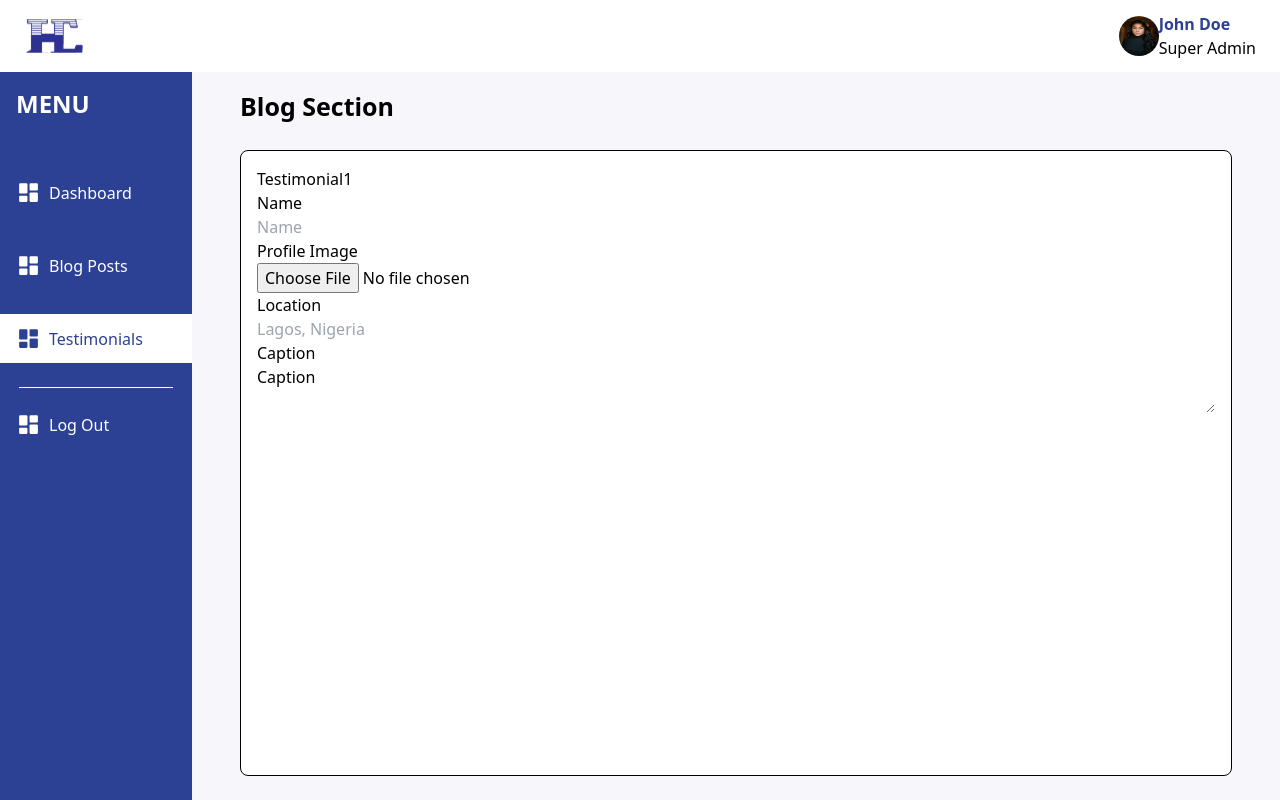
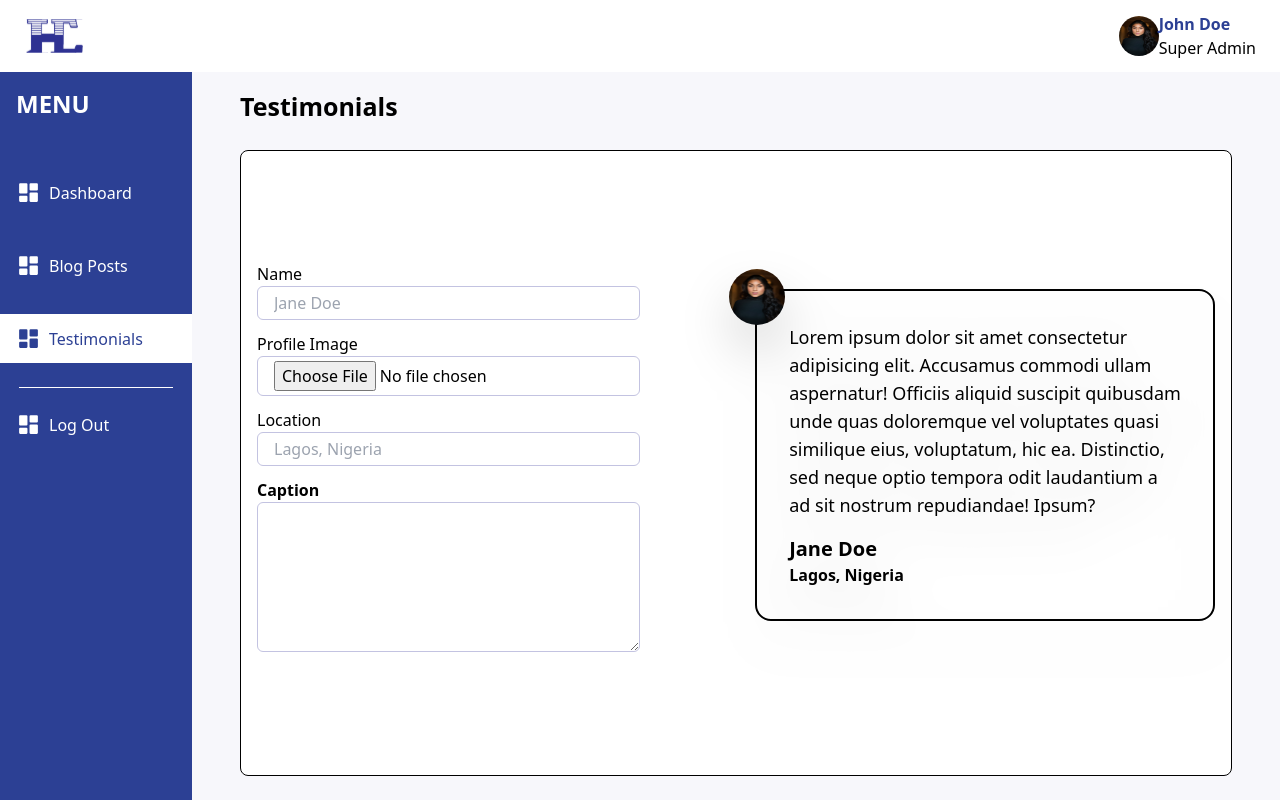
Before and after one commit to joshytheprogrammer/ochexagon_admin, a Next.js app: page /testimonials/1 in a window 1280 px wide. Built offline with nearby package versions, Linux system fonts and the light colour scheme.

Commit message:
Created the testimonials edit section

```diff
--- a/app/(panel)/testimonials/layout.jsx
+++ b/app/(panel)/testimonials/layout.jsx
@@ -1,7 +1,7 @@
 const TestimonialSectionLayout = ({ children }) => {
   return (
     <div className="h-full w-full flex flex-col">
-      <h1 className="font-bold text-[25px]">Blog Section</h1>
+      <h1 className="font-bold text-[25px]">Testimonials</h1>
 
       <div className="bg-white border w-full h-[85%] lg:h-[90%] rounded-lg mt-6 py-4 px-2 mo-sm:px-4 first-letter:self-center justify-self-center overflow-hidden">
         {children}
--- a/components/adminPanel/testimonials/TestimonialsEditComponent.jsx
+++ b/components/adminPanel/testimonials/TestimonialsEditComponent.jsx
@@ -1,28 +1,73 @@
-const TestimonialsEditComponent = ({ testimonialsData }) => {
+"use client";
+
+import Image from "next/image";
+import womanPicture from "@public/assets/woman.jpg";
+import { useForm } from "react-hook-form";
+
+const TestimonialsEditComponent = () => {
+  const { register, watch } = useForm();
+
+  const watchedValues = watch();
+
+  const requiredMsg = "This Field is required";
+
   return (
-    <div className="h-full">
-      <h1>Testimonial{testimonialsData.id}</h1>
-      <form action="">
+    <div className="h-full flex flex-row justify-between items-center">
+      <form action="" className="w-[40%]">
         <div className="input-container">
           <label htmlFor="">Name</label>
-          <input type="text" placeholder="Name" />
+          <input
+            type="text"
+            placeholder="Jane Doe"
+            {...register("name", { required: requiredMsg })}
+          />
         </div>
 
-        <div className="input-container-file">
+        <div className="input-container">
           <label htmlFor="">Profile Image</label>
-          <input type="file" accept="image*" />
+          <input
+            type="file"
+            accept="image*"
+            {...register("profileImg", { required: requiredMsg })}
+          />
         </div>
 
         <div className="input-container">
           <label htmlFor="">Location</label>
-          <input type="text" placeholder="Lagos, Nigeria" />
+          <input
+            type="text"
+            placeholder="Lagos, Nigeria"
+            {...register("location", { required: requiredMsg })}
+          />
         </div>
 
         <div className="input-container">
-          <label htmlFor="">Caption</label>
-          <textarea>Caption</textarea>
+          <label htmlFor="" className="font-bold">
+            Caption
+          </label>
+          <textarea
+            className="h-[150px]"
+            {...register("caption", { required: requiredMsg })}
+          ></textarea>
         </div>
       </form>
+
+      <div className="xl:p-8 xl:border-2 mb-8 lg:mb-4 drop-shadow-2xl rounded-2xl w-[48%] relative text-center xl:text-left h-fit">
+        <Image
+          src={watchedValues.profileImg && URL.createObjectURL(watchedValues.profileImg[0]) || womanPicture}
+          alt="Profile Picture"
+          width={60}
+          height={60}
+          className="absolute w-[60px] aspect-square -top-[24px] -left-[30px] border-2 rounded-full hidden xl:block"
+        />
+
+        <p className="max-w-full over lg:text-lg break-words">
+          {watchedValues.caption || "Lorem ipsum dolor sit amet consectetur adipisicing elit. Accusamus commodi ullam aspernatur! Officiis aliquid suscipit quibusdam unde quas doloremque vel voluptates quasi similique eius, voluptatum, hic ea. Distinctio, sed neque optio tempora odit laudantium a ad sit nostrum repudiandae! Ipsum?"}
+        </p>
+
+        <h3 className="text-xl font-bold mt-4">{"Jane Doe" || watchedValues.name}</h3>
+        <span className="font-semibold">{watchedValues.location || "Lagos, Nigeria"}</span>
+      </div>
     </div>
   );
 };
--- a/styles/globals.css
+++ b/styles/globals.css
@@ -58,14 +58,30 @@
   }
 
   .input-container {
+    @apply flex flex-col mb-3;
+  }
+
+  .input-container input {
+    @apply outline-none border-[1.5px] border-darkGray focus:border-[2px] focus:border-primary-color rounded-md px-4 py-1;
+  }
+
+  .input-container textarea {
+    @apply outline-none border-[1.5px] border-darkGray focus:border-[2px] focus:border-primary-color rounded-md px-4 py-1;
+  }
+
+  /* .input-container-file {
     @apply flex flex-col;
   }
 
-  .input-container-file {
-    @apply flex flex-col;
+  .input-container-file input {
+    @apply border border-gray rounded px-4 py-1;
   }
 
   .input-container-textarea {
     @apply flex flex-col;
   }
+
+  .input-container-textarea textarea {
+    @apply border border-gray rounded px-4 py-1;
+  } */
 }
```
